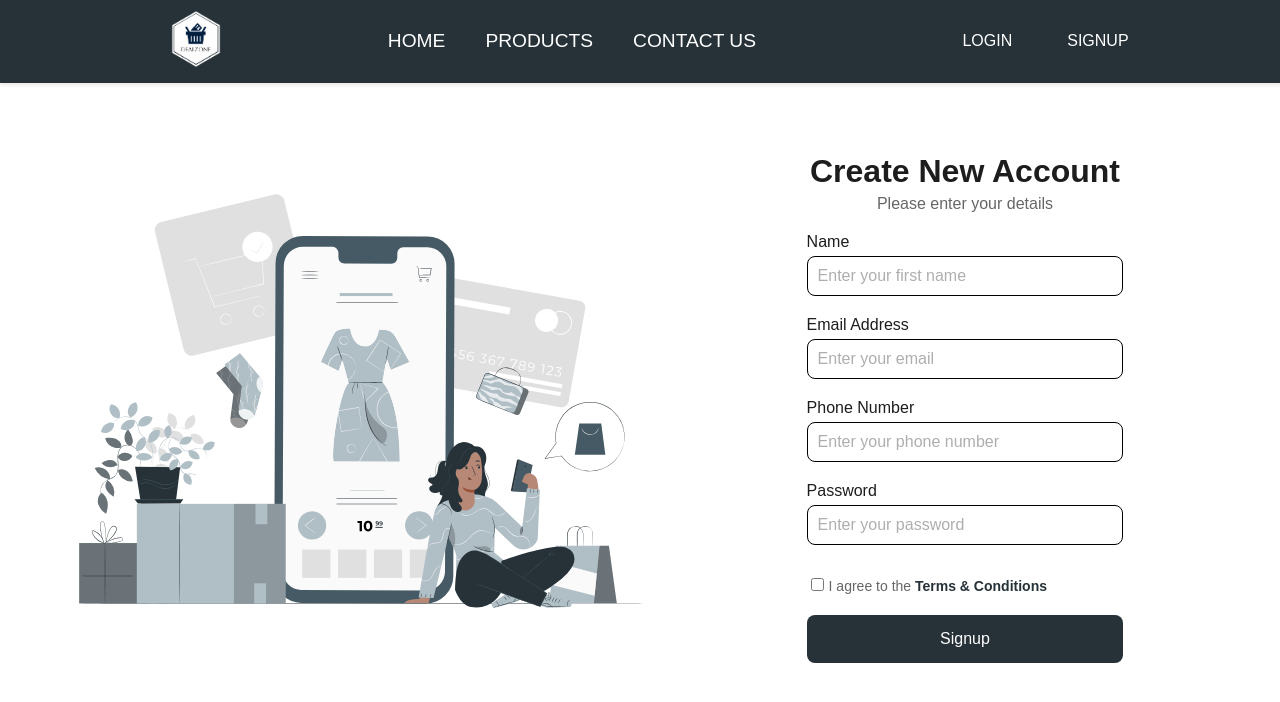
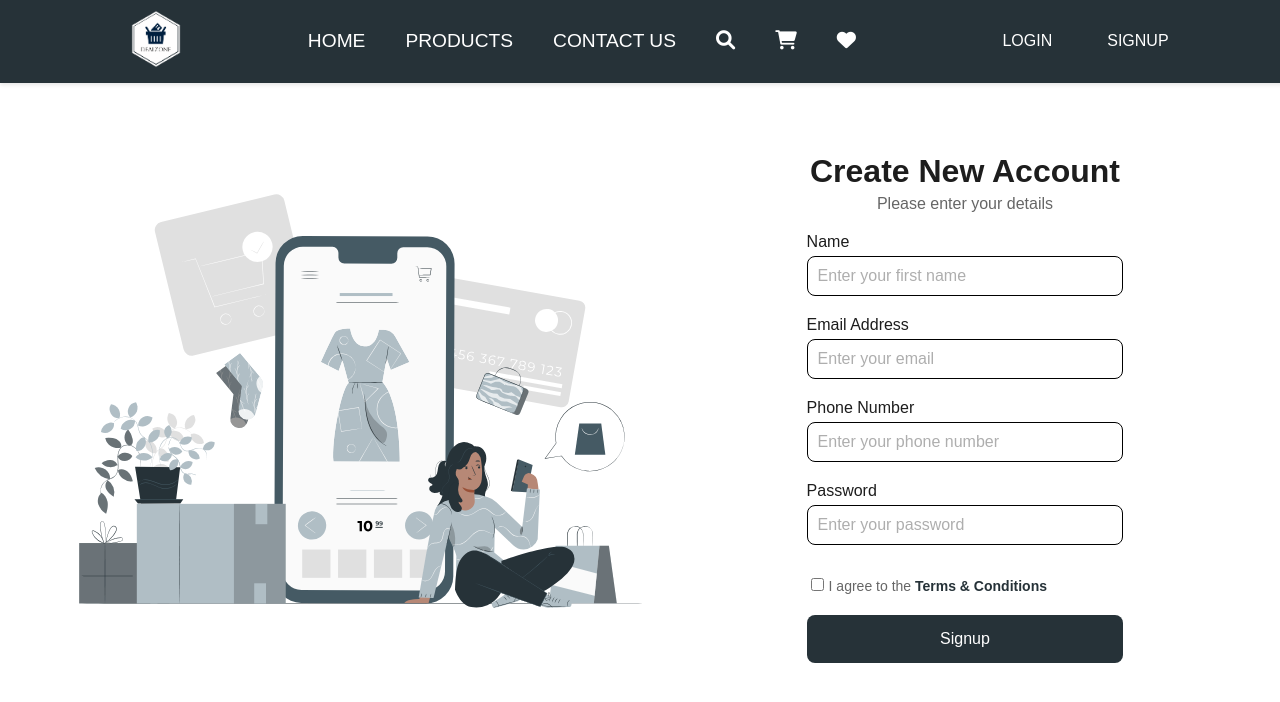
Before and after one commit to abanoub-refaat/CS309_EcommerceProject_Front-end, a React (Vite) app: page / in a window 1280 px wide. Shown: the top 702 px of the page. Built offline with nearby package versions, Linux system fonts and the light colour scheme; a web font is replaced by a local one.

Commit message:
fix navbar icons and links

```diff
--- a/index.html
+++ b/index.html
@@ -5,6 +5,10 @@
     <link rel="icon" type="image/svg+xml" href="public/logo-white.png" />
     <meta name="viewport" content="width=device-width, initial-scale=1.0" />
     <title>DealZone</title>
+    <link
+      href="https://cdnjs.cloudflare.com/ajax/libs/font-awesome/6.0.0/css/all.min.css"
+      rel="stylesheet"
+    />
   </head>
   <body>
     <div id="root"></div>
--- a/package.json
+++ b/package.json
@@ -10,6 +10,7 @@
     "preview": "vite preview"
   },
   "dependencies": {
+    "@fortawesome/fontawesome-free": "^6.7.2",
     "react": "^18.3.1",
     "react-dom": "^18.3.1",
     "react-router-dom": "^7.0.2"
--- a/src/components/Navbar.css
+++ b/src/components/Navbar.css
@@ -65,6 +65,23 @@ body {
   transform: translateX(0);
 }
 
+.icons-container {
+  display: flex;
+  gap: 20px;
+  margin: 0;
+}
+
+.icons-container a {
+  text-decoration: none;
+  color: #fff;
+  padding: 5px 10px;
+  position: relative;
+  display: inline-block;
+  transition: color 0.1s ease;
+  cursor: pointer;
+  font-weight: lighter;
+}
+
 .btns-container {
   display: flex;
   justify-content: center;
--- a/src/components/Navbar.jsx
+++ b/src/components/Navbar.jsx
@@ -22,18 +22,16 @@ export default function Navbar() {
           <div className="navbar-link">
             <Link to="/about">Contact Us</Link>
           </div>
-          <div className="icons">
           <div className="icons-container">
-              <Link href="/search">
+            <Link to="/search">
               <i className="fas fa-search"></i>
             </Link>
             <Link to="/shopping-cart">
               <i className="fas fa-shopping-cart"></i>
             </Link>
-              <Link a="/wishlist" about="wishlist">
+            <Link to="/wishlist">
               <i className="fas fa-heart"></i>
             </Link>
-            </div>
           </div>
         </div>
         <div className="btns-container">
```
Also changed, not shown: 1 other file (tests, documents, lock files or other folders). Lines whose indentation alone changed are shown as unchanged.
